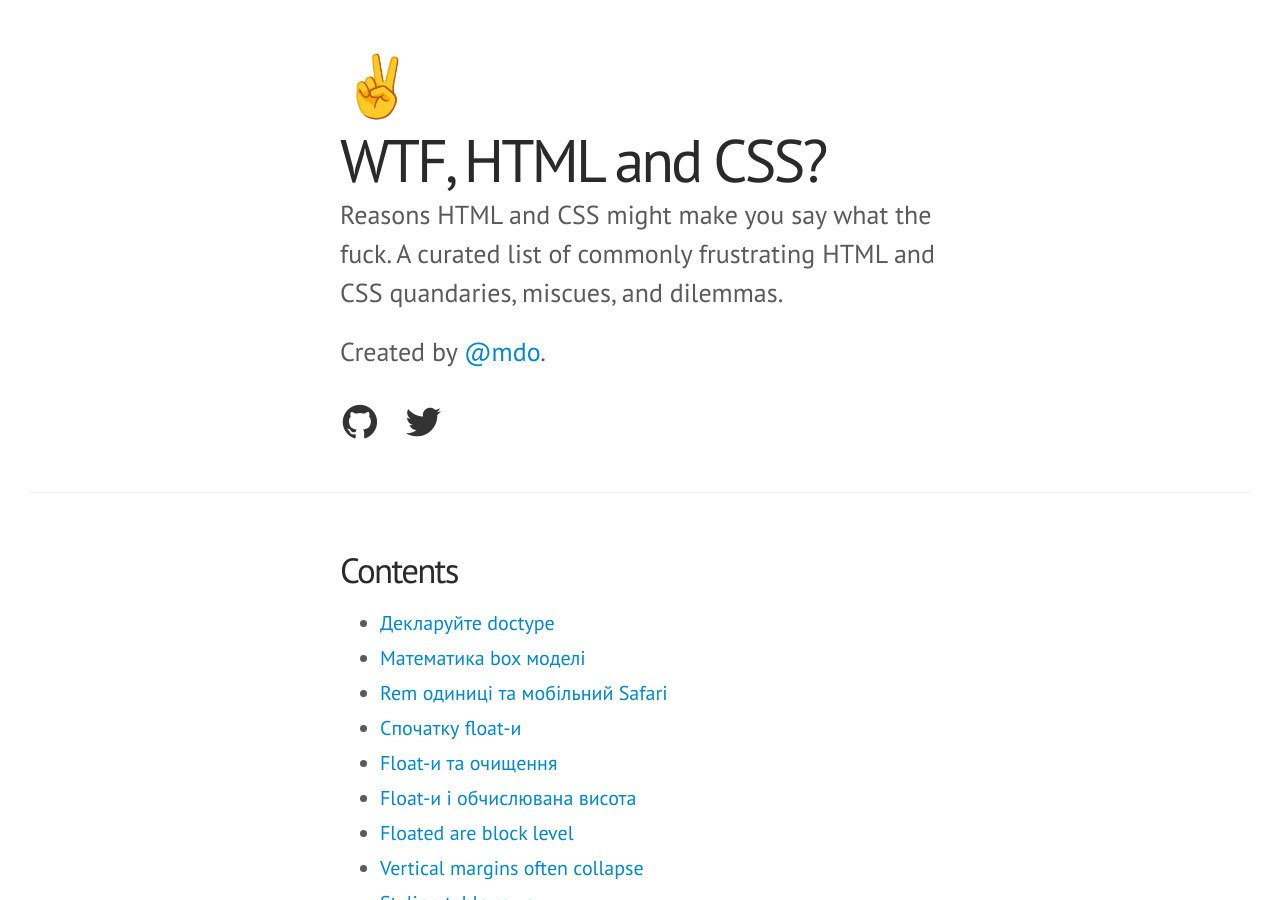
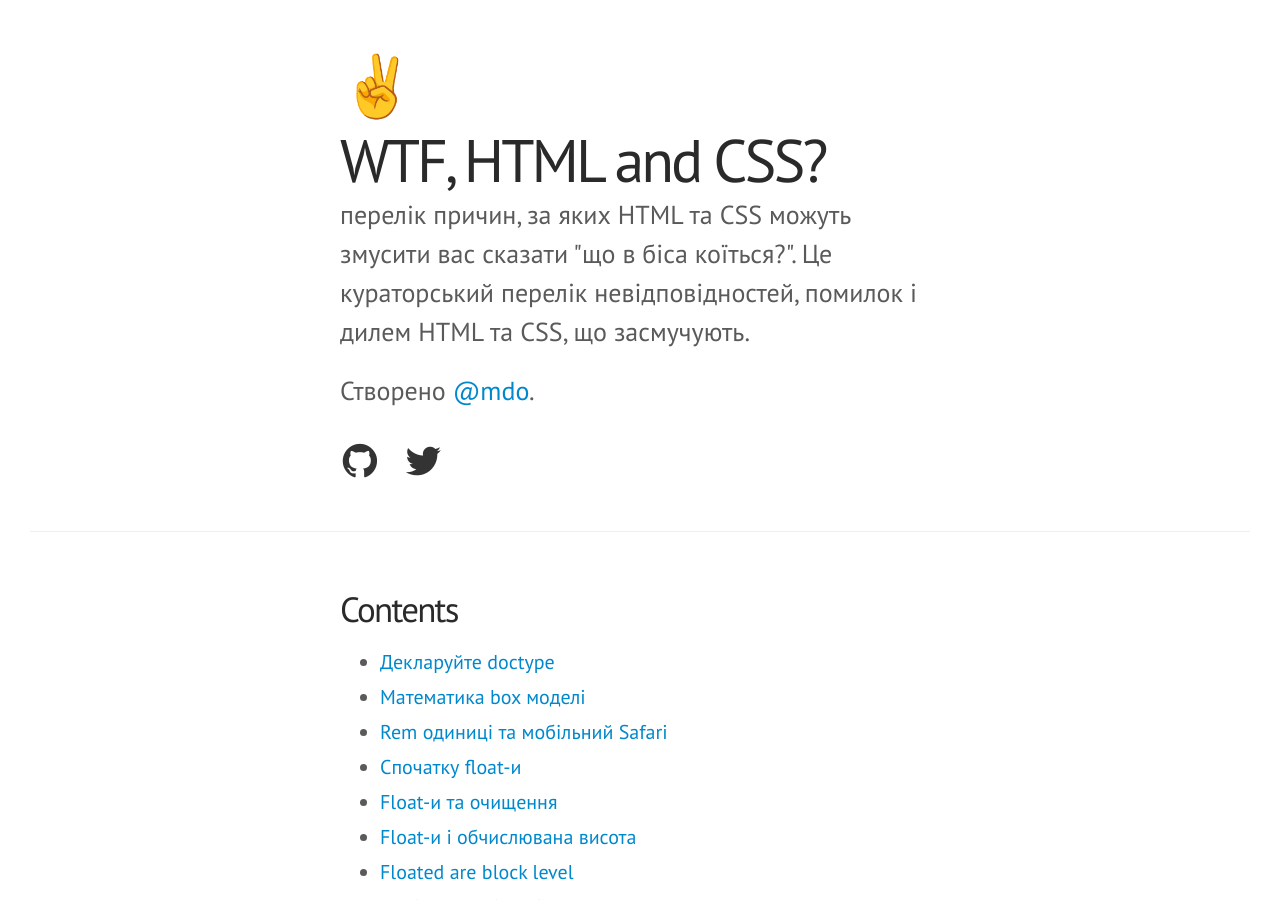
Before and after one commit to mdo/wtf-html-css, a Jekyll site: the page built from index.md, in a window 1280 px wide and 900 px high. Built offline with Jekyll 4.4.1, drawn with Linux system fonts in a browser that asks for light colours; some web fonts are replaced; Markdown is read by kramdown in place of the engine named in the settings; comment, search, counter and statistics services are not loaded; our own code applies the rules of GitHub Pages for plain Markdown files.

Commit message:
translate header

```diff
--- a/_includes/header.html
+++ b/_includes/header.html
@@ -2,8 +2,8 @@
   <div class="container">
     <span class="icon">✌</span>
     <h1>{{ site.name }}</h1>
-    <p class="lead">Reasons HTML and CSS might make you say what the fuck. A curated list of commonly frustrating HTML and CSS quandaries, miscues, and dilemmas.</p>
-    <p class="lead">Created by <a href="{{ site.twitter }}">@mdo</a>.</p>
+    <p class="lead">перелік причин, за яких HTML та CSS можуть змусити вас сказати "що в біса коїться?". Це кураторський перелік невідповідностей, помилок і дилем HTML та CSS, що засмучують.</p>
+    <p class="lead">Створено <a href="{{ site.twitter }}">@mdo</a>.</p>
 
     <p class="masthead-links">
       <a href="{{ site.repo }}">
```
